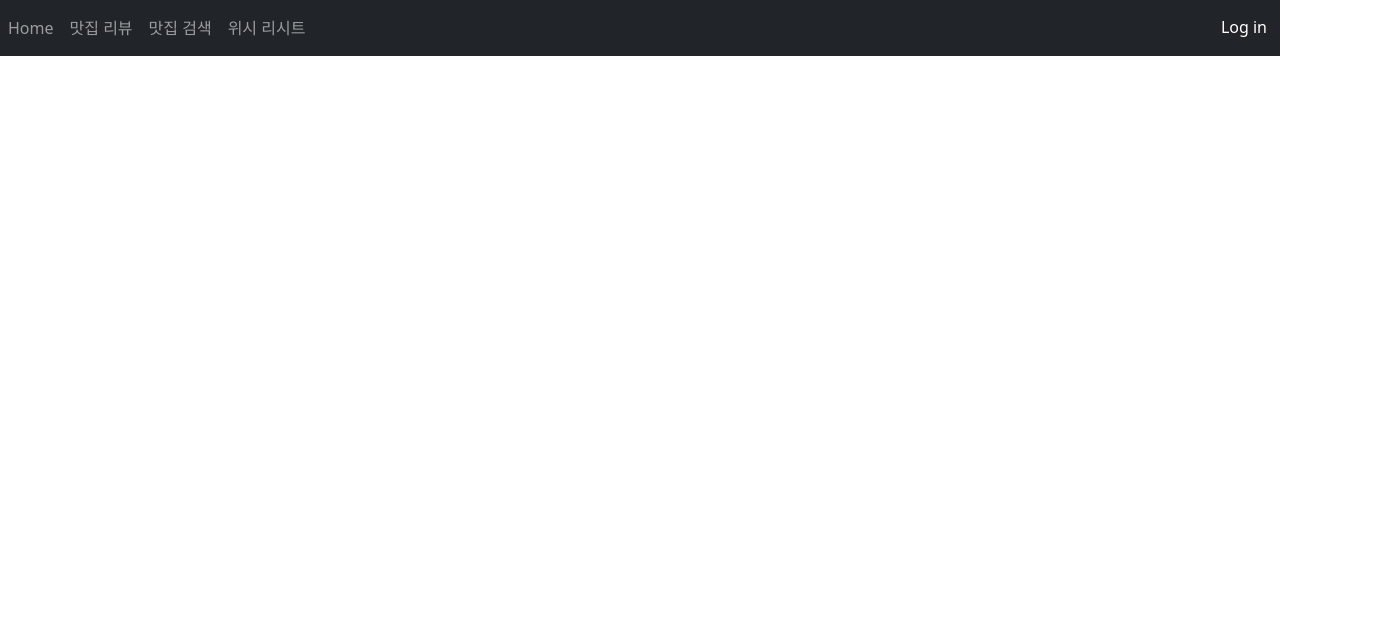
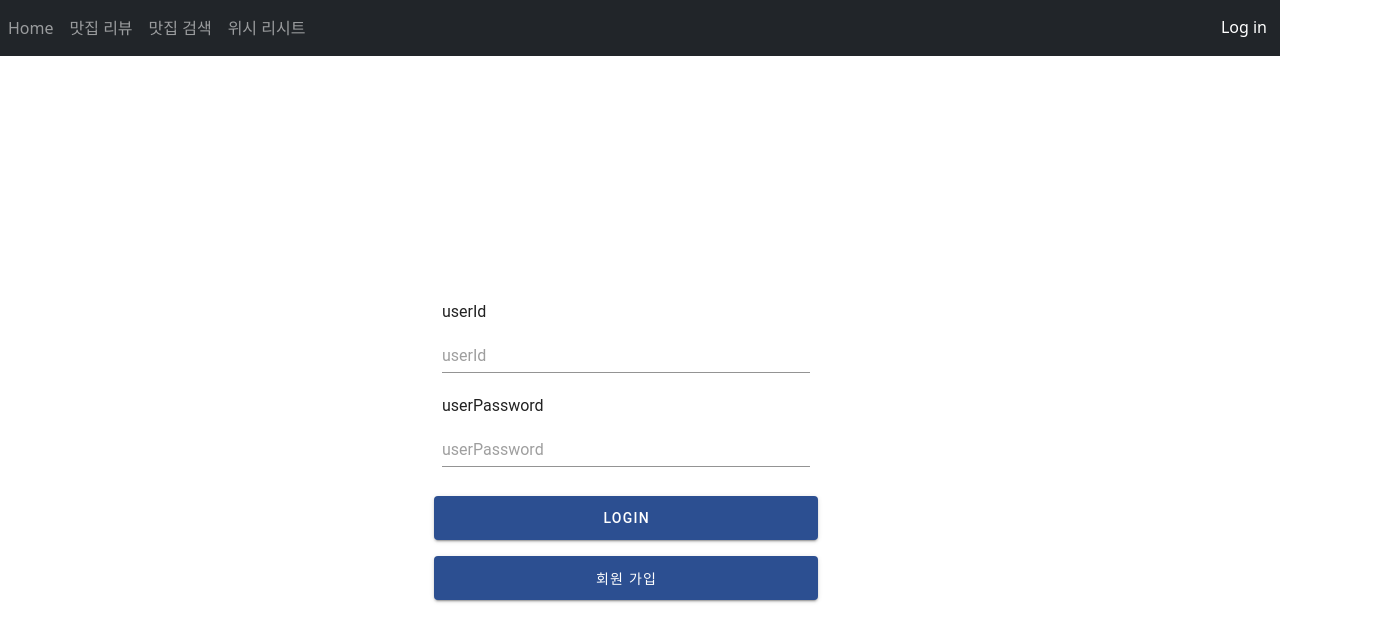
Before and after one commit to KHWeb19/PersonalProject, a Vue app in the folder YoungnamChoi/frontend/: page /login in a window 1280 px wide. Shown: the top 642 px of the page, 1396 px wide, since content can reach past the window. Built offline with nearby package versions, Linux system fonts and the light colour scheme.

Commit message:
[최영남] feat:frontend loginform

```diff
--- a/YoungnamChoi/frontend/src/router/index.js
+++ b/YoungnamChoi/frontend/src/router/index.js
@@ -1,29 +1,36 @@
-import Vue from 'vue'
-import VueRouter from 'vue-router'
-import Home from '../views/Home.vue'
+import Vue from "vue";
+import VueRouter from "vue-router";
+import Home from "../views/Home.vue";
+import Login from "../views/Login.vue";
 
-Vue.use(VueRouter)
+Vue.use(VueRouter);
 
 const routes = [
   {
-    path: '/',
-    name: 'Home',
-    component: Home
+    path: "/",
+    name: "Home",
+    component: Home,
   },
   {
-    path: '/about',
-    name: 'About',
+    path: "/about",
+    name: "About",
     // route level code-splitting
     // this generates a separate chunk (about.[hash].js) for this route
     // which is lazy-loaded when the route is visited.
-    component: () => import(/* webpackChunkName: "about" */ '../views/About.vue')
-  }
-]
+    component: () =>
+      import(/* webpackChunkName: "about" */ "../views/About.vue"),
+  },
+  {
+    path: "/login",
+    name: "Login",
+    component: Login,
+  },
+];
 
 const router = new VueRouter({
-  mode: 'history',
+  mode: "history",
   base: process.env.BASE_URL,
-  routes
-})
+  routes,
+});
 
-export default router
+export default router;
--- /dev/null
+++ b/YoungnamChoi/frontend/src/views/Login.vue
@@ -0,0 +1,76 @@
+<template>
+  <v-app id="app">
+    <v-main>
+      <v-container
+        style="position: relative; top: 20%; margin-left: 20%"
+        class="text-xs-center"
+      >
+        <v-layout row wrap class="text-xs-center">
+          <v-flex>
+            <v-card flat class="mx-auto" max-width="800">
+              <v-row style="margin-top: 60px">
+                <v-col>
+                  <v-form style="width: 400px; height: 300px">
+                    <div class="mx-3">
+                      <v-icon color="black" size="30px">mdi-account </v-icon>
+                      userId
+                      <div class="mx-1">
+                        <v-text-field
+                          placeholder="userId"
+                          v-model="userId"
+                          required
+                        ></v-text-field>
+                      </div>
+                    </div>
+                    <div class="mx-3">
+                      <v-icon color="black" size="30px">mdi-lock</v-icon>
+                      userPassword
+                      <div class="mx-1">
+                        <v-text-field
+                          placeholder="userPassword"
+                          type="password"
+                          v-model="userPassword"
+                          required
+                        ></v-text-field>
+                      </div>
+                    </div>
+                    <v-card-actions>
+                      <v-btn
+                        color="#2c4f91"
+                        dark
+                        large
+                        block
+                        @click="signupSubmit"
+                        >Login</v-btn
+                      >
+                    </v-card-actions>
+                    <v-card-actions>
+                      <v-btn
+                        color="#2c4f91"
+                        dark
+                        large
+                        block
+                        @click="loginSubmit"
+                        >회원 가입</v-btn
+                      >
+                    </v-card-actions>
+                  </v-form>
+                </v-col>
+              </v-row>
+            </v-card>
+          </v-flex>
+        </v-layout>
+      </v-container>
+    </v-main>
+  </v-app>
+</template>
+<script>
+// @ is an alias to /src
+
+export default {
+  name: "Login",
+  data: () => ({
+    //
+  }),
+};
+</script>
```
